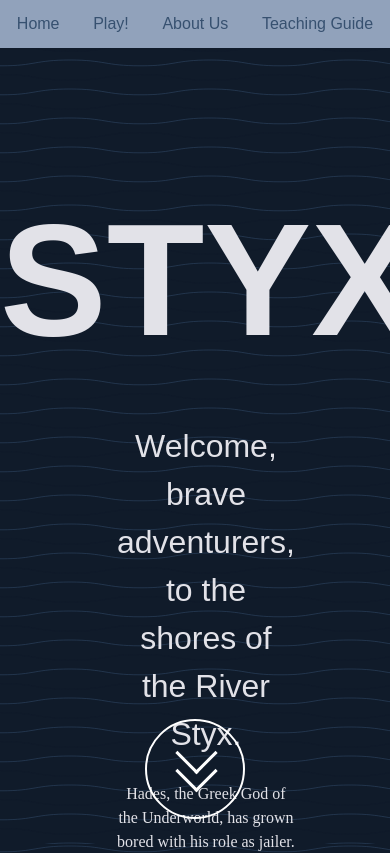
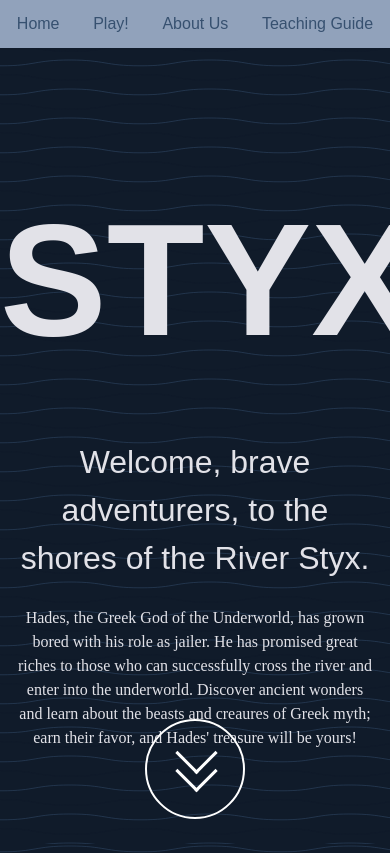
Before and after one commit to crispsoft/STYX, a React (Create React App) app in the folder client/: page / in a window 390 px wide. Shown: the top 853 px of the page. Built offline with nearby package versions, Linux system fonts and the light colour scheme; a web font is replaced by a local one.

Commit message:
lore text better responsiveness

```diff
--- a/client/src/components/pages/style.css
+++ b/client/src/components/pages/style.css
@@ -28,8 +28,12 @@
     position: absolute;
     top: 50vh;
 
-    margin-left: 30%;
-    margin-right: 30%;
+    padding: 1rem;
+
+    max-width: 750px;
+    left: 0;
+    right: 0;
+    margin: auto;
 
     font-family: ff-providence-sans-web-pro, sans-serif;
     font-weight: 70;
```
